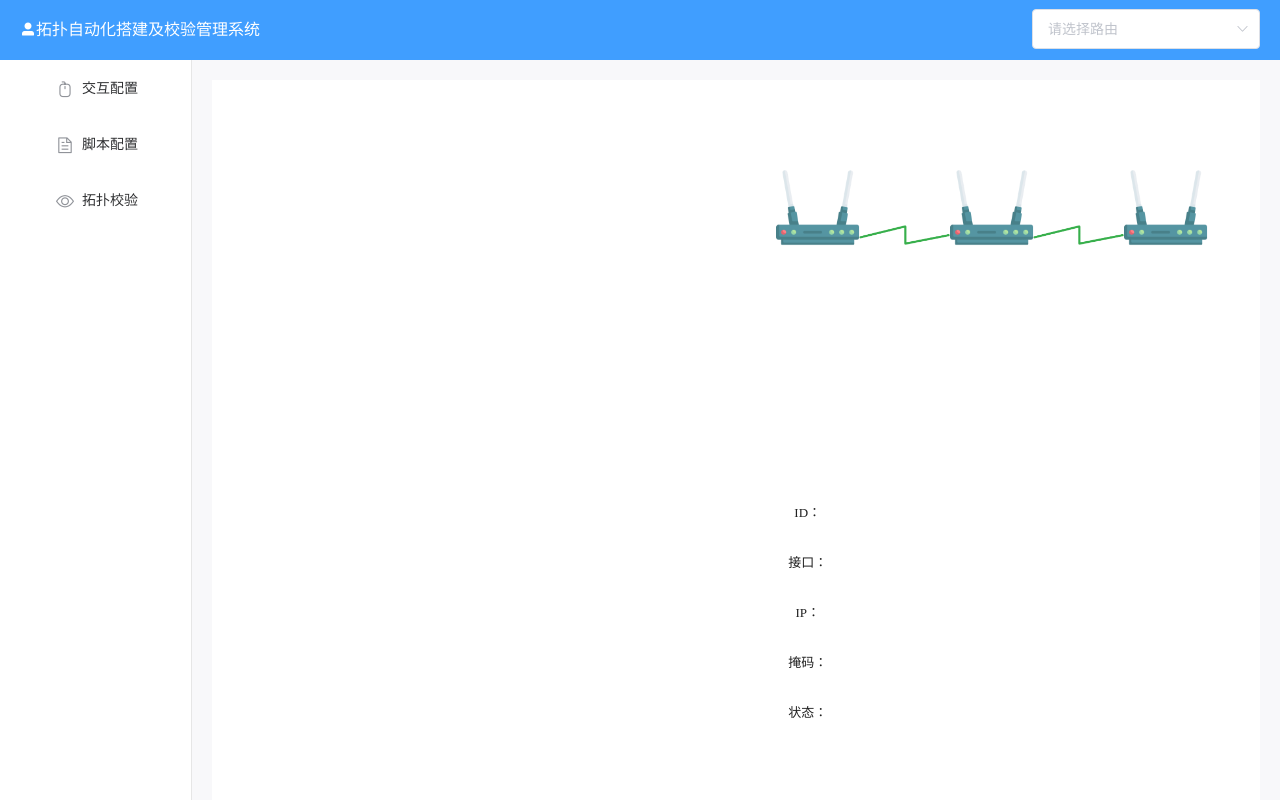
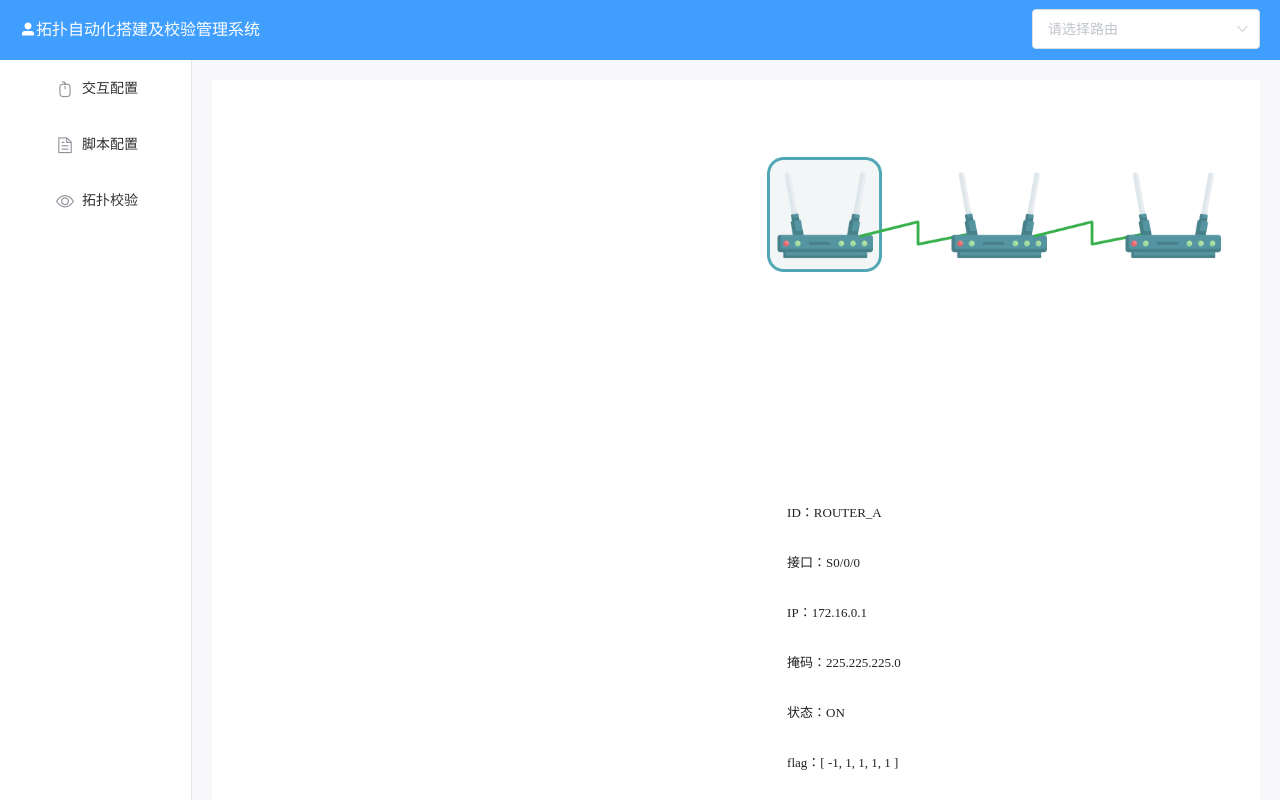
Before and after one commit to FancyL1999/network, a Vue app: page /#/ in a window 1280 px wide. Built offline with nearby package versions, Linux system fonts and the light colour scheme.

Commit message:
右侧部分优化和交互

```diff
--- a/src/components/Graph.vue
+++ b/src/components/Graph.vue
@@ -3,22 +3,26 @@
       <el-col :span="1">
       </el-col>
       <el-col :span="4">
-        <img src="../assets/router_off.png" style="height: 100px">
+        <img :src="require('../assets/' + ((flag[0]==1)?'router_off.png':'router_on.png'))" @click="test(0)" style="height: 9vw"/>
       </el-col>
       <el-col :span="4" style="margin-top: 12%;margin-left: 2%">
-        <img src="../assets/link_green.png" style="height: 20px;align:center;margin-top: 5%">
+        <img :src="require('../assets/' + ((flag[3]==1)?'link_green.png':'link_green_dot_lgreen_rgreen.png'))" @click="test(3)" style="height: 2vw;align:center;margin-top: 5%"/>
       </el-col>
       <el-col :span="4">
-        <img src="../assets/router_off.png" style="height: 100px">
+        <img :src="require('../assets/' + ((flag[1]==1)?'router_off.png':'router_on.png'))" @click="test(1)" style="height: 9vw"/>
       </el-col>
       <el-col :span="4" style="margin-top: 12%;margin-left: 2%">
-        <img src="../assets/link_green.png" style="height: 20px;align:center;margin-top: 5%">
+        <img :src="require('../assets/' + ((flag[4]==1)?'link_green.png':'link_green_dot_lgreen_rgreen.png'))" @click="test(4)" style="height: 2vw;align:center;margin-top: 5%"/>
       </el-col>
       <el-col :span="4">
-        <img src="../assets/router_off.png" style="height: 100px">
+        <img :src="require('../assets/' + ((flag[2]==1)?'router_off.png':'router_on.png'))" @click="test(2)" style="height: 9vw"/>
+
       </el-col>
+    </el-row>
 
-    </el-row>
+
+
+
 </template>
 
 <script>
@@ -26,9 +30,19 @@
   export default {
     name: "Graph",
     data() {
-      return {
-        imgUrl:imgUrl
+      return{
+        flag:[-1,1,1,1,1]
       }
+    },
+    methods: {
+      test: function (index) {
+        this.flag=[1,1,1,1,1]
+        this.flag[index]=-1
+        this.$emit('transfer-Data',this.flag)
+      }
+    },
+    created(){
+      this.$emit('transfer-Data',this.flag)
     }
   }
 </script>
--- a/src/components/Left.vue
+++ b/src/components/Left.vue
@@ -5,10 +5,13 @@
     </el-col>
     <el-col class="grid-content width-50">
       <el-row style="margin-bottom: 2%" class="grid-content2 content-color">
-        <graph></graph>
+        <graph @transfer-Data="getflag">
+
+        </graph>
       </el-row>
       <el-row style="margin-top: 2%" class="grid-content2 content-color">
-        <showinfo></showinfo>
+<!--        选择的是：{{flags}}-->
+        <showinfo :flags="flags"></showinfo>
       </el-row>
     </el-col>
   </el-row>
@@ -26,6 +29,13 @@
     },
     data() {
       return {
+        flags :''
+      }
+    },
+    methods:{
+      getflag(data){
+        this.flags = data
+        console.log(data)
       }
     }
   }
@@ -61,6 +71,7 @@
     border-radius: 5px;
     min-height: 240px;
     height: 49%;
+    /*height: 100%;*/
   }
 
   .autoHeight {
--- a/src/components/ShowInfo.vue
+++ b/src/components/ShowInfo.vue
@@ -1,33 +1,40 @@
 <template>
   <div>
+
     <el-row type="flex" align="left" style="margin-top: 5%">
-      <el-col :span="1"/>
-      <el-col :span="4">
-        ID：
+      <el-col :span="2"/>
+      <el-col :span="8" align="left">
+        ID：{{information.ID}}
       </el-col>
     </el-row>
     <el-row type="flex" align="left">
-      <el-col :span="1"/>
-      <el-col :span="4">
-        接口：
+      <el-col :span="2"/>
+      <el-col :span="8" align="left">
+        接口：{{information.interface}}
       </el-col>
     </el-row>
   <el-row type="flex" align="left" >
-    <el-col :span="1"/>
-    <el-col :span="4">
-      IP：
+    <el-col :span="2"/>
+    <el-col :span="8" align="left">
+      IP：{{information.IP}}
     </el-col>
   </el-row>
     <el-row type="flex" align="left" >
-      <el-col :span="1"/>
-      <el-col :span="4">
-        掩码：
+      <el-col :span="2"/>
+      <el-col :span="8" align="left">
+        掩码：{{information.MASK}}
       </el-col>
     </el-row>
     <el-row type="flex" align="left" >
-      <el-col :span="1"/>
-      <el-col :span="4">
-        状态：
+      <el-col :span="2"/>
+      <el-col :span="8" align="left">
+        状态：{{information.status}}
+      </el-col>
+    </el-row>
+    <el-row type="flex" align="left">
+      <el-col :span="2"/>
+      <el-col :span="8" align="left">
+        flag：{{flags}}
       </el-col>
     </el-row>
   </div>
@@ -35,7 +42,37 @@
 
 <script>
     export default {
-        name: "ShowInfo"
+      name: "ShowInfo",
+      data(){
+          return{
+            information:{
+              ID:'ROUTER_A',
+              interface:'S0/0/0',
+              IP:'172.16.0.1',
+              MASK:'225.225.225.0',
+              status:'ON'},
+            choice:[]
+          }
+      },
+      props:['flags'],
+      watch:{
+        flags :function (newVal,oldVal) {
+          console.log(newVal, oldVal)
+          this.choice=newVal;//newVal就是获取的动态新数据，赋值给newdata
+        }
+      },
+      methods:{
+        get_data:function(){
+          // 使用axios请求数据
+          this.$axios.get("http://127.0.0.1:4523/mock/459015/view/router/1").then((response)=>{
+            console.log(response);
+          }).catch(error=>{
+            console.log(error);
+          })
+        }
+      }
+
+
     }
 </script>
 
```
Also changed, not shown: static/router_off.png (added), 1 other file (tests, documents, lock files or other folders).
